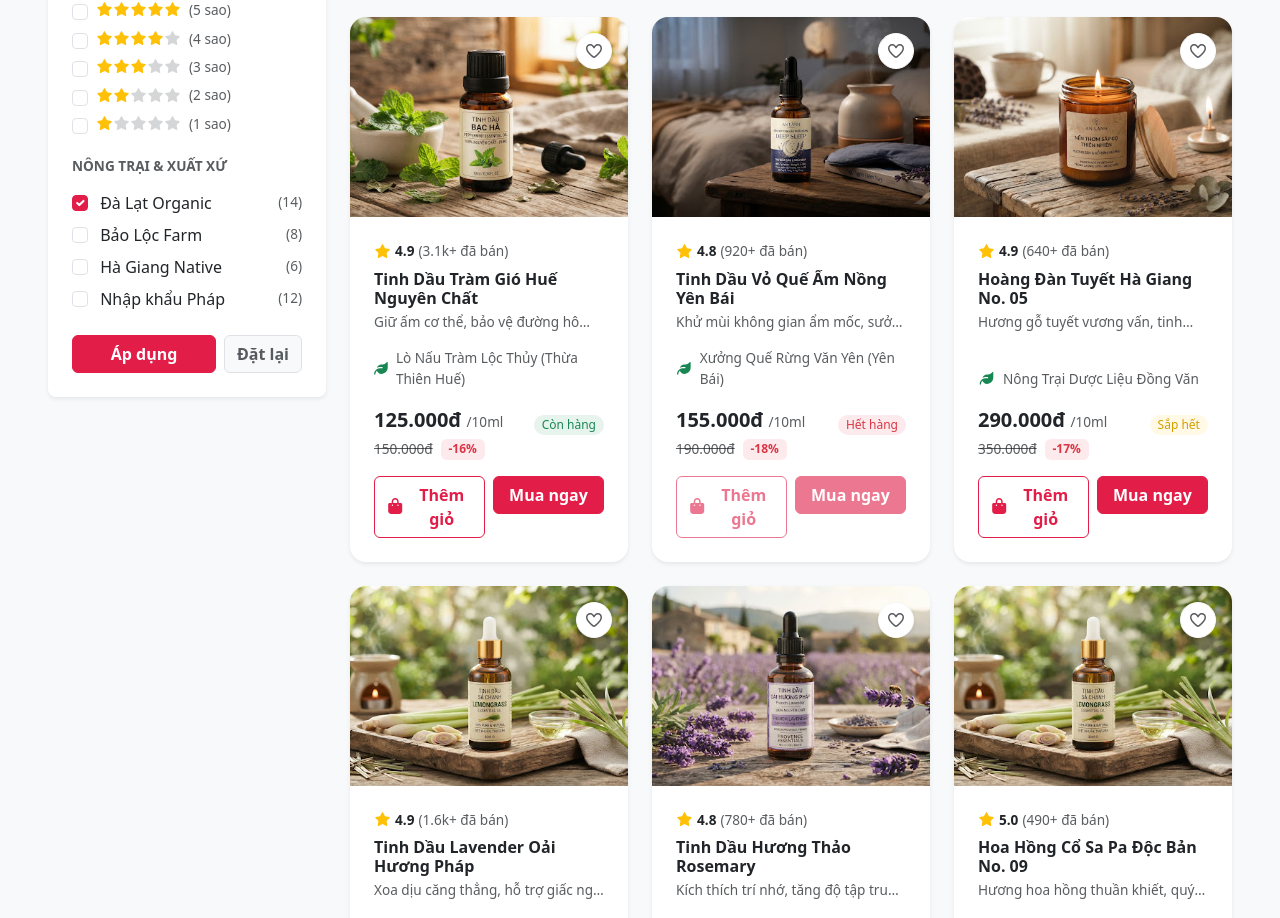
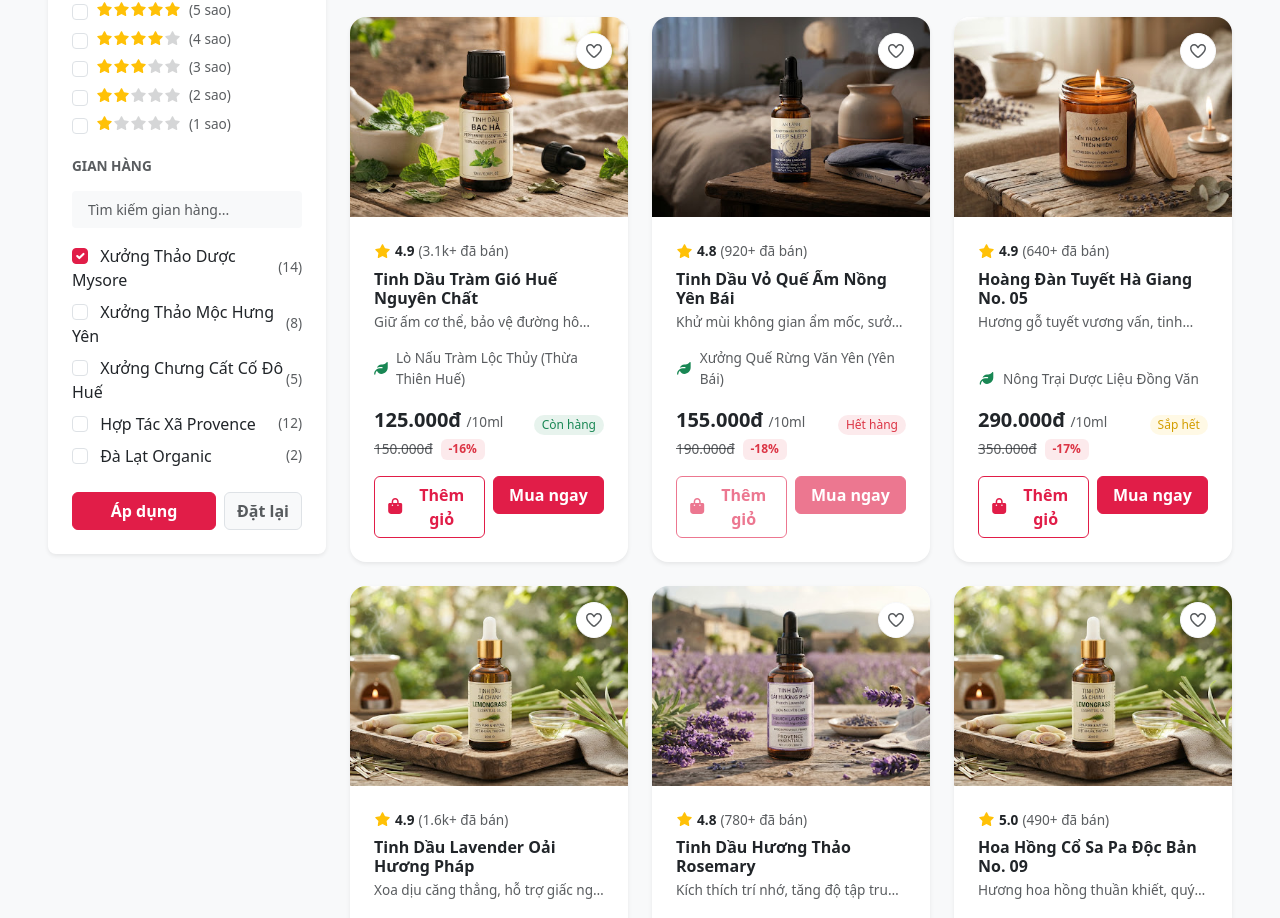
Before and after one commit to vanhieurpk2022/tmdt-nhom10, a React (Vite) app in the folder frontend/: page /products in a window 1280 px wide. Shown: the part 783-1701 px from the top of the page. Built offline with nearby package versions, Linux system fonts and the light colour scheme.

Commit message:
[UI]: Thêm tính năng bộ lọc tìm kiếm và xem sản phẩm theo gian hàng

```diff
--- a/frontend/src/pages/ProductsPage.tsx
+++ b/frontend/src/pages/ProductsPage.tsx
@@ -214,25 +214,32 @@ export default function ProductsPage() {
                                 </div>
                             </div>
 
-                            {/* Nông trại */}
+                            {/* Gian Hàng */}
                             <div className="filter-group mb-4">
-                                <h6 className="filter-title fs-7 text-uppercase text-muted fw-bold mb-3">Nông trại & Xuất xứ</h6>
+                                <h6 className="filter-title fs-7 text-uppercase text-muted fw-bold mb-3">Gian hàng</h6>
+                                <div className="mb-3 position-relative">
+                                    <input type="text" className="form-control form-control-sm bg-light border-0 ps-3 py-2" placeholder="Tìm kiếm gian hàng..." />
+                                </div>
                                 <div className="d-flex flex-column gap-2">
                                     <label className="d-flex justify-content-between align-items-center custom-checkbox">
-                                        <div><input type="checkbox" className="form-check-input me-2" defaultChecked /> Đà Lạt Organic</div>
+                                        <div><input type="checkbox" className="form-check-input me-2" defaultChecked /> Xưởng Thảo Dược Mysore</div>
                                         <span className="text-muted fs-7">(14)</span>
                                     </label>
                                     <label className="d-flex justify-content-between align-items-center custom-checkbox">
-                                        <div><input type="checkbox" className="form-check-input me-2" /> Bảo Lộc Farm</div>
+                                        <div><input type="checkbox" className="form-check-input me-2" /> Xưởng Thảo Mộc Hưng Yên</div>
                                         <span className="text-muted fs-7">(8)</span>
                                     </label>
                                     <label className="d-flex justify-content-between align-items-center custom-checkbox">
-                                        <div><input type="checkbox" className="form-check-input me-2" /> Hà Giang Native</div>
-                                        <span className="text-muted fs-7">(6)</span>
+                                        <div><input type="checkbox" className="form-check-input me-2" /> Xưởng Chưng Cất Cố Đô Huế</div>
+                                        <span className="text-muted fs-7">(5)</span>
                                     </label>
                                     <label className="d-flex justify-content-between align-items-center custom-checkbox">
-                                        <div><input type="checkbox" className="form-check-input me-2" /> Nhập khẩu Pháp</div>
+                                        <div><input type="checkbox" className="form-check-input me-2" /> Hợp Tác Xã Provence</div>
                                         <span className="text-muted fs-7">(12)</span>
+                                    </label>
+                                    <label className="d-flex justify-content-between align-items-center custom-checkbox">
+                                        <div><input type="checkbox" className="form-check-input me-2" /> Đà Lạt Organic</div>
+                                        <span className="text-muted fs-7">(2)</span>
                                     </label>
                                 </div>
                             </div>
```
